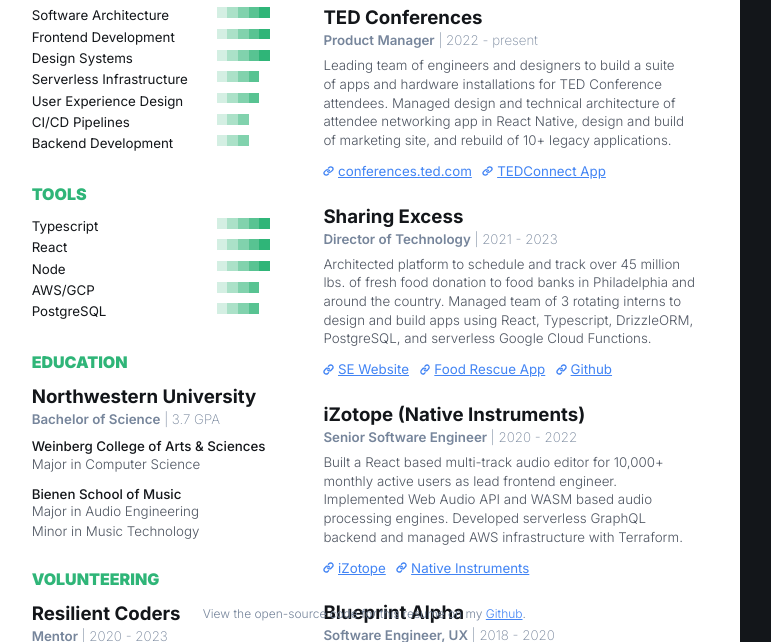
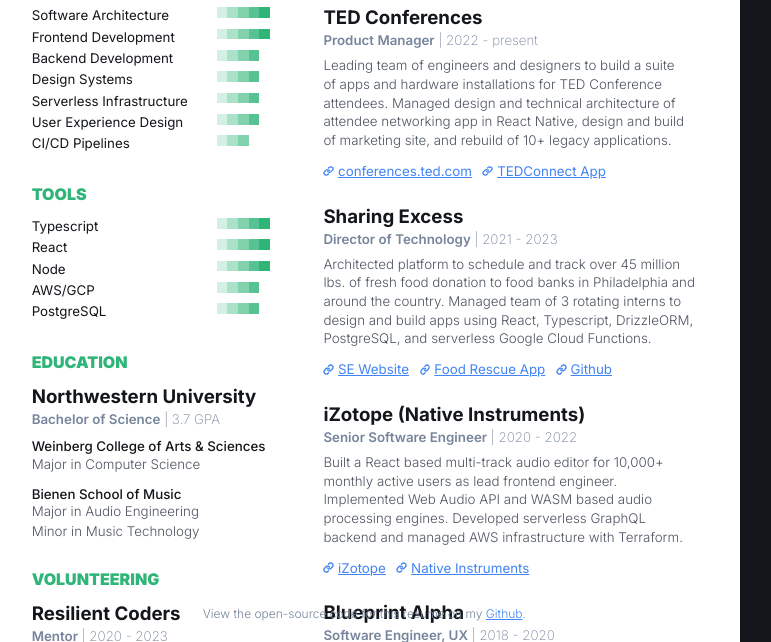
Before and after one commit to ryanmarshallmc/resume, a plain HTML site: page index.html in a window 1280 px wide. Shown: the part 158-800 px from the top of the page, without its empty margins (11-782 px from the left). Drawn offline with Linux system fonts and the light colour scheme.

```diff
--- a/index.html
+++ b/index.html
@@ -27,79 +27,78 @@
     </header>
     <main>
       <section id="left-column">
-
         <h4 class="section-header">Skills</h4>
 
         <div>
-          <section  id="skills-section">
+          <section id="skills-section">
             <div>
               Software Architecture
               <div>
-                <img src="./assets/green_square.svg" alt="scale indicator">
-                <img src="./assets/green_square.svg" alt="scale indicator">
-                <img src="./assets/green_square.svg" alt="scale indicator">
-                <img src="./assets/green_square.svg" alt="scale indicator">
-                <img src="./assets/green_square.svg" alt="scale indicator">
+                <img src="./assets/green_square.svg" alt="scale indicator" />
+                <img src="./assets/green_square.svg" alt="scale indicator" />
+                <img src="./assets/green_square.svg" alt="scale indicator" />
+                <img src="./assets/green_square.svg" alt="scale indicator" />
+                <img src="./assets/green_square.svg" alt="scale indicator" />
               </div>
             </div>
 
             <div>
               Frontend Development
               <div>
-                <img src="./assets/green_square.svg" alt="scale indicator">
-                <img src="./assets/green_square.svg" alt="scale indicator">
-                <img src="./assets/green_square.svg" alt="scale indicator">
-                <img src="./assets/green_square.svg" alt="scale indicator">
-                <img src="./assets/green_square.svg" alt="scale indicator">
+                <img src="./assets/green_square.svg" alt="scale indicator" />
+                <img src="./assets/green_square.svg" alt="scale indicator" />
+                <img src="./assets/green_square.svg" alt="scale indicator" />
+                <img src="./assets/green_square.svg" alt="scale indicator" />
+                <img src="./assets/green_square.svg" alt="scale indicator" />
+              </div>
+            </div>
+
+            <div>
+              Backend Development
+              <div>
+                <img src="./assets/green_square.svg" alt="scale indicator" />
+                <img src="./assets/green_square.svg" alt="scale indicator" />
+                <img src="./assets/green_square.svg" alt="scale indicator" />
+                <img src="./assets/green_square.svg" alt="scale indicator" />
               </div>
             </div>
 
             <div>
               Design Systems
               <div>
-                <img src="./assets/green_square.svg" alt="scale indicator">
-                <img src="./assets/green_square.svg" alt="scale indicator">
-                <img src="./assets/green_square.svg" alt="scale indicator">
-                <img src="./assets/green_square.svg" alt="scale indicator">
-                <img src="./assets/green_square.svg" alt="scale indicator">
+                <img src="./assets/green_square.svg" alt="scale indicator" />
+                <img src="./assets/green_square.svg" alt="scale indicator" />
+                <img src="./assets/green_square.svg" alt="scale indicator" />
+                <img src="./assets/green_square.svg" alt="scale indicator" />
               </div>
             </div>
 
             <div>
               Serverless Infrastructure
               <div>
-                <img src="./assets/green_square.svg" alt="scale indicator">
-                <img src="./assets/green_square.svg" alt="scale indicator">
-                <img src="./assets/green_square.svg" alt="scale indicator">
-                <img src="./assets/green_square.svg" alt="scale indicator">
+                <img src="./assets/green_square.svg" alt="scale indicator" />
+                <img src="./assets/green_square.svg" alt="scale indicator" />
+                <img src="./assets/green_square.svg" alt="scale indicator" />
+                <img src="./assets/green_square.svg" alt="scale indicator" />
               </div>
             </div>
 
             <div>
               User Experience Design
               <div>
-                <img src="./assets/green_square.svg" alt="scale indicator">
-                <img src="./assets/green_square.svg" alt="scale indicator">
-                <img src="./assets/green_square.svg" alt="scale indicator">
-                <img src="./assets/green_square.svg" alt="scale indicator">
+                <img src="./assets/green_square.svg" alt="scale indicator" />
+                <img src="./assets/green_square.svg" alt="scale indicator" />
+                <img src="./assets/green_square.svg" alt="scale indicator" />
+                <img src="./assets/green_square.svg" alt="scale indicator" />
               </div>
             </div>
 
             <div>
               CI/CD Pipelines
               <div>
-                <img src="./assets/green_square.svg" alt="scale indicator">
-                <img src="./assets/green_square.svg" alt="scale indicator">
-                <img src="./assets/green_square.svg" alt="scale indicator">
-              </div>
-            </div>
-
-            <div>
-              Backend Development
-              <div>
-                <img src="./assets/green_square.svg" alt="scale indicator">
-                <img src="./assets/green_square.svg" alt="scale indicator">
-                <img src="./assets/green_square.svg" alt="scale indicator">
+                <img src="./assets/green_square.svg" alt="scale indicator" />
+                <img src="./assets/green_square.svg" alt="scale indicator" />
+                <img src="./assets/green_square.svg" alt="scale indicator" />
               </div>
             </div>
           </section>
@@ -112,52 +111,52 @@
             <div>
               Typescript
               <div>
-                <img src="./assets/green_square.svg" alt="scale indicator">
-                <img src="./assets/green_square.svg" alt="scale indicator">
-                <img src="./assets/green_square.svg" alt="scale indicator">
-                <img src="./assets/green_square.svg" alt="scale indicator">
-                <img src="./assets/green_square.svg" alt="scale indicator">
+                <img src="./assets/green_square.svg" alt="scale indicator" />
+                <img src="./assets/green_square.svg" alt="scale indicator" />
+                <img src="./assets/green_square.svg" alt="scale indicator" />
+                <img src="./assets/green_square.svg" alt="scale indicator" />
+                <img src="./assets/green_square.svg" alt="scale indicator" />
               </div>
             </div>
 
             <div>
               React
               <div>
-                <img src="./assets/green_square.svg" alt="scale indicator">
-                <img src="./assets/green_square.svg" alt="scale indicator">
-                <img src="./assets/green_square.svg" alt="scale indicator">
-                <img src="./assets/green_square.svg" alt="scale indicator">
-                <img src="./assets/green_square.svg" alt="scale indicator">
+                <img src="./assets/green_square.svg" alt="scale indicator" />
+                <img src="./assets/green_square.svg" alt="scale indicator" />
+                <img src="./assets/green_square.svg" alt="scale indicator" />
+                <img src="./assets/green_square.svg" alt="scale indicator" />
+                <img src="./assets/green_square.svg" alt="scale indicator" />
               </div>
             </div>
 
             <div>
               Node
               <div>
-                <img src="./assets/green_square.svg" alt="scale indicator">
-                <img src="./assets/green_square.svg" alt="scale indicator">
-                <img src="./assets/green_square.svg" alt="scale indicator">
-                <img src="./assets/green_square.svg" alt="scale indicator">
-                <img src="./assets/green_square.svg" alt="scale indicator">
+                <img src="./assets/green_square.svg" alt="scale indicator" />
+                <img src="./assets/green_square.svg" alt="scale indicator" />
+                <img src="./assets/green_square.svg" alt="scale indicator" />
+                <img src="./assets/green_square.svg" alt="scale indicator" />
+                <img src="./assets/green_square.svg" alt="scale indicator" />
               </div>
             </div>
 
             <div>
               AWS/GCP
               <div>
-                <img src="./assets/green_square.svg" alt="scale indicator">
-                <img src="./assets/green_square.svg" alt="scale indicator">
-                <img src="./assets/green_square.svg" alt="scale indicator">
-                <img src="./assets/green_square.svg" alt="scale indicator">
+                <img src="./assets/green_square.svg" alt="scale indicator" />
+                <img src="./assets/green_square.svg" alt="scale indicator" />
+                <img src="./assets/green_square.svg" alt="scale indicator" />
+                <img src="./assets/green_square.svg" alt="scale indicator" />
               </div>
             </div>
             <div>
               PostgreSQL
               <div>
-                <img src="./assets/green_square.svg" alt="scale indicator">
-                <img src="./assets/green_square.svg" alt="scale indicator">
-                <img src="./assets/green_square.svg" alt="scale indicator">
-                <img src="./assets/green_square.svg" alt="scale indicator">
+                <img src="./assets/green_square.svg" alt="scale indicator" />
+                <img src="./assets/green_square.svg" alt="scale indicator" />
+                <img src="./assets/green_square.svg" alt="scale indicator" />
+                <img src="./assets/green_square.svg" alt="scale indicator" />
               </div>
             </div>
           </section>
@@ -206,9 +205,9 @@
             <aside class="experience-dates">&nbsp;| 2022 - present</aside>
           </h6>
           <p class="experience-description">
-            Leading team of engineers and designers to build a suite<br/>of apps and hardware installations
-            for TED Conference attendees. Managed design and technical architecture of attendee networking app
-            in React Native, design and build of marketing site, and rebuild  of 10+ legacy applications.
+            Leading team of engineers and designers to build a suite<br />of apps and hardware installations for TED
+            Conference attendees. Managed design and technical architecture of attendee networking app in React Native,
+            design and build of marketing site, and rebuild of 10+ legacy applications.
           </p>
           <div class="experience-links">
             <img src="./assets/link.svg" alt="link icon" />
@@ -225,9 +224,9 @@
             <aside class="experience-dates">&nbsp;| 2021 - 2023</aside>
           </h6>
           <p class="experience-description">
-            Architected platform to schedule and track over 45 million lbs. of fresh food donation to food banks
-            in Philadelphia and around the country. Managed team of 3 rotating interns to design and build
-            apps using React, Typescript, DrizzleORM, PostgreSQL, and serverless Google Cloud Functions.
+            Architected platform to schedule and track over 45 million lbs. of fresh food donation to food banks in
+            Philadelphia and around the country. Managed team of 3 rotating interns to design and build apps using
+            React, Typescript, DrizzleORM, PostgreSQL, and serverless Google Cloud Functions.
           </p>
           <div class="experience-links">
             <img src="./assets/link.svg" alt="link icon" />
@@ -247,8 +246,8 @@
           </h6>
           <p class="experience-description">
             Built a React based multi-track audio editor for 10,000+ monthly active users as lead frontend engineer.
-            Implemented Web Audio API and WASM based audio processing engines. Developed
-            serverless GraphQL backend and managed AWS infrastructure with Terraform.
+            Implemented Web Audio API and WASM based audio processing engines. Developed serverless GraphQL backend and
+            managed AWS infrastructure with Terraform.
           </p>
           <div class="experience-links">
             <img src="./assets/link.svg" alt="link icon" />
@@ -265,9 +264,9 @@
             <aside class="experience-dates">&nbsp;| 2018 - 2020</aside>
           </h6>
           <p class="experience-description">
-            Served as lead frontend engineer for startup digital agency. Designed and developed white-labeled
-            online ordering platform used by 50 restaurants using React, Django, PostgreSQL, Docker and AWS ECS.
-            Managed product development to scale form 0 to 500+ daily orders.
+            Served as lead frontend engineer for startup digital agency. Designed and developed white-labeled online
+            ordering platform used by 50 restaurants using React, Django, PostgreSQL, Docker and AWS ECS. Managed
+            product development to scale form 0 to 500+ daily orders.
           </p>
           <div class="experience-links">
             <img src="./assets/link.svg" alt="link icon" />
```
Also changed, not shown: 4 other files.
